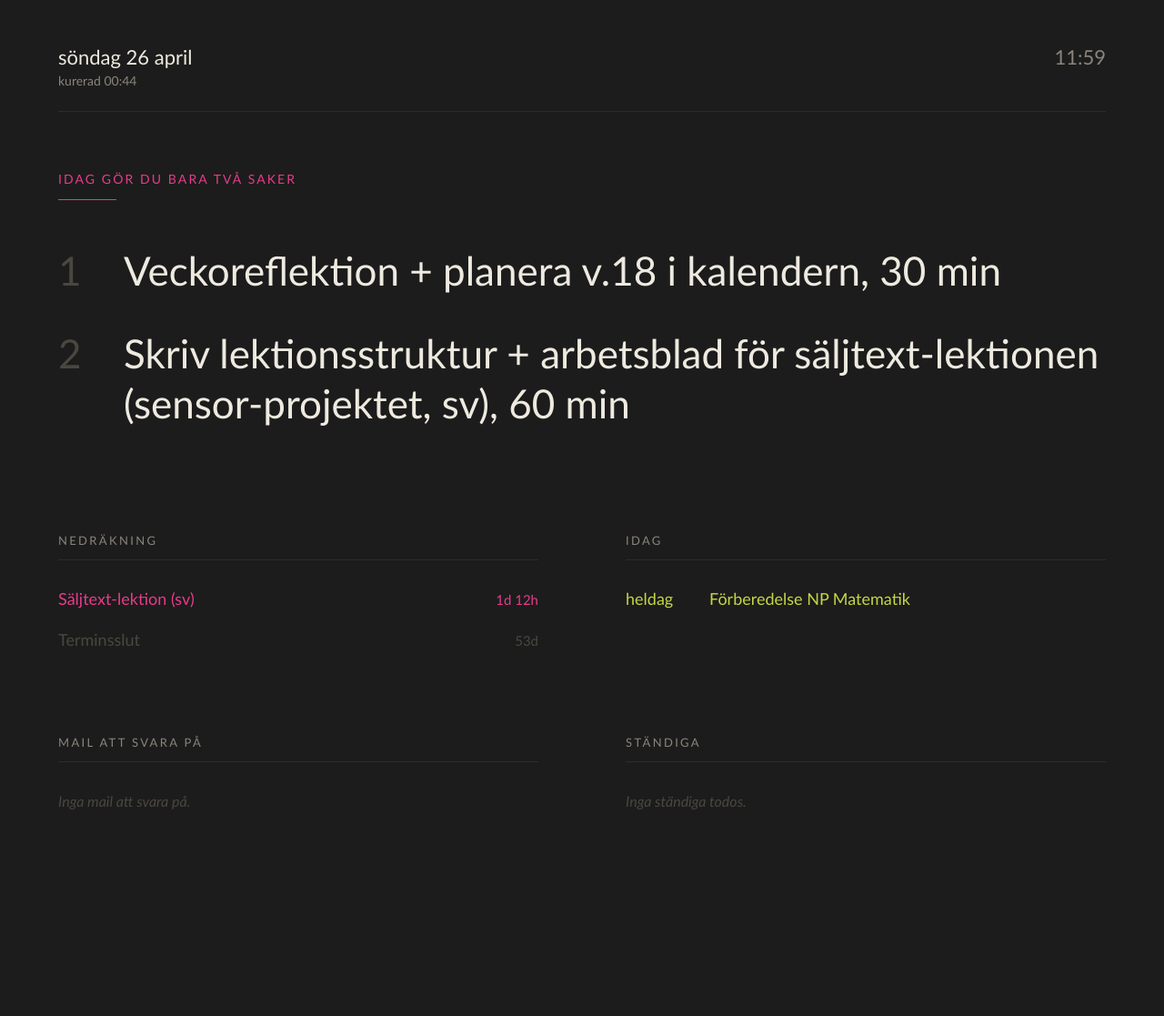
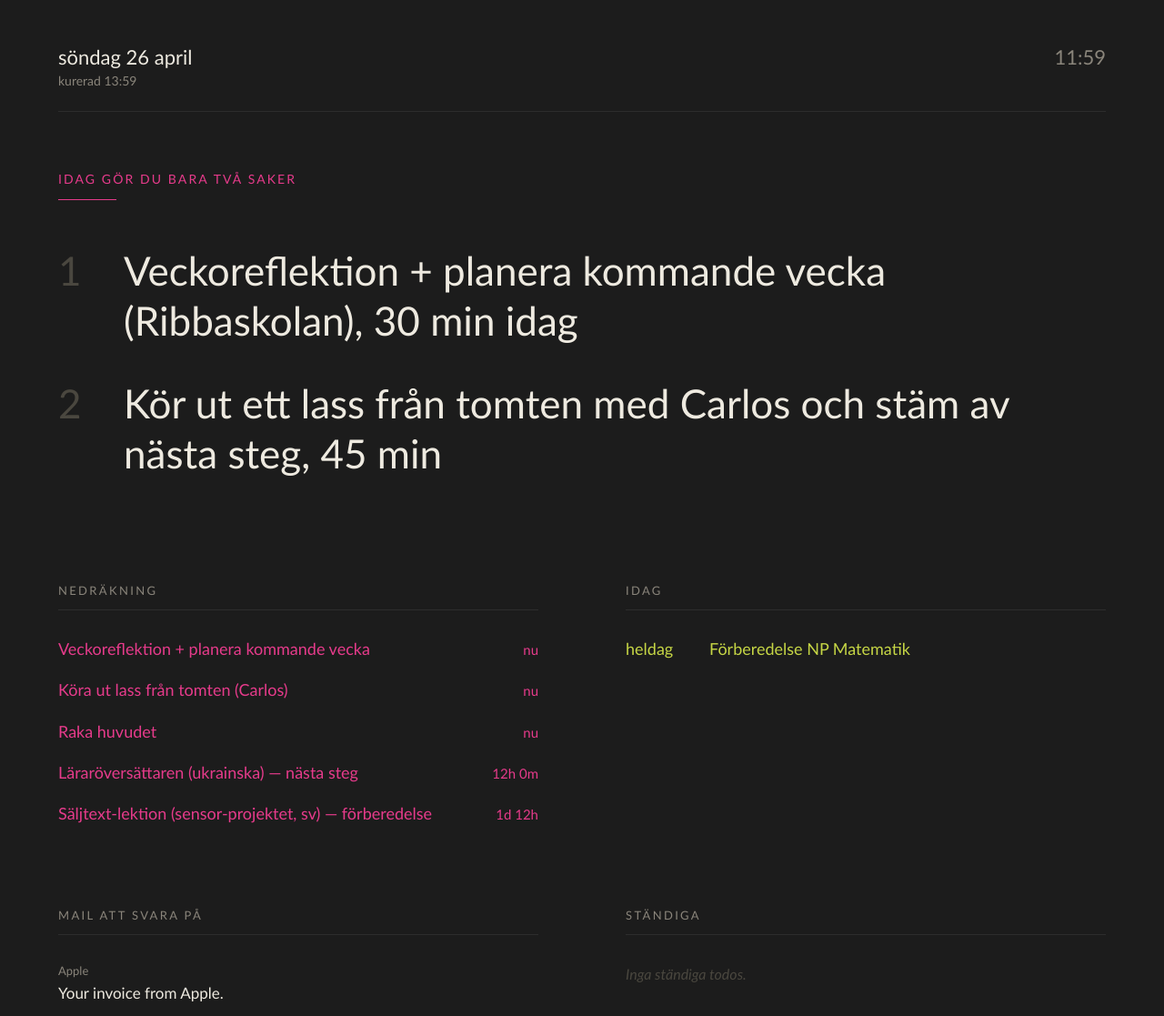
Before and after one commit to ximonse/fp560, a website: page index.html in a window 1280 px wide. Shown: the whole page at 91% size. Before the commit the page ends 1000 px from the top, so only its background shows below. Drawn offline with Linux system fonts and the light colour scheme.

Commit message:
Morgonsida 2026-04-26 11:59

```diff
--- a/index.html
+++ b/index.html
@@ -102,21 +102,21 @@
 <header>
   <div>
     <div class="date">söndag 26 april</div>
-    <div class="meta">kurerad 00:44</div>
+    <div class="meta">kurerad 13:59</div>
   </div>
   <div id="clock"></div>
 </header>
 
 <section class="two-todo">
   <div class="label">idag gör du bara två saker</div>
-  <ol><li><a href="https://tasks.google.com/tasks/all" target="_blank" rel="noopener">Veckoreflektion + planera v.18 i kalendern, 30 min</a></li><li><a href="https://tasks.google.com/tasks/all" target="_blank" rel="noopener">Skriv lektionsstruktur + arbetsblad för säljtext-lektionen (sensor-projektet, sv), 60 min</a></li></ol>
+  <ol><li><a href="https://tasks.google.com/tasks/all" target="_blank" rel="noopener">Veckoreflektion + planera kommande vecka (Ribbaskolan), 30 min idag</a></li><li><a href="https://tasks.google.com/tasks/all" target="_blank" rel="noopener">Kör ut ett lass från tomten med Carlos och stäm av nästa steg, 45 min</a></li></ol>
 </section>
 
 <div class="grid">
 
   <section class="countdowns">
     <h2>Nedräkning</h2>
-    <ul><li class="urgent"><a class="label" href="https://tasks.google.com/tasks/all" target="_blank" rel="noopener">Säljtext-lektion (sv)</a><span class="time" data-deadline="2026-04-28T00:00:00.000Z">2d 1h</span></li><li class="far"><a class="label" href="https://tasks.google.com/tasks/all" target="_blank" rel="noopener">Terminsslut</a><span class="time" data-deadline="2026-06-18T21:59:00.000Z">53d</span></li></ul>
+    <ul><li class="urgent"><a class="label" href="https://tasks.google.com/tasks/all" target="_blank" rel="noopener">Veckoreflektion + planera kommande vecka</a><span class="time" data-deadline="2026-04-26T00:00:00.000Z">nu</span></li><li class="urgent"><a class="label" href="https://tasks.google.com/tasks/all" target="_blank" rel="noopener">Köra ut lass från tomten (Carlos)</a><span class="time" data-deadline="2026-04-26T00:00:00.000Z">nu</span></li><li class="urgent"><a class="label" href="https://tasks.google.com/tasks/all" target="_blank" rel="noopener">Raka huvudet</a><span class="time" data-deadline="2026-04-26T00:00:00.000Z">nu</span></li><li class="urgent"><a class="label" href="https://tasks.google.com/tasks/all" target="_blank" rel="noopener">Läraröversättaren (ukrainska) — nästa steg</a><span class="time" data-deadline="2026-04-27T00:00:00.000Z">12h 0m</span></li><li class="urgent"><a class="label" href="https://tasks.google.com/tasks/all" target="_blank" rel="noopener">Säljtext-lektion (sensor-projektet, sv) — förberedelse</a><span class="time" data-deadline="2026-04-28T00:00:00.000Z">1d 12h</span></li></ul>
   </section>
 
   <section class="calendar">
@@ -126,7 +126,7 @@
 
   <section class="mail">
     <h2>Mail att svara på</h2>
-    <p class="empty-section">Inga mail att svara på.</p>
+    <ul><li><a href="https://mail.google.com/mail/u/0/#inbox" target="_blank" rel="noopener"><span class="from">Apple</span><span class="subject">Your invoice from Apple.</span></a></li></ul>
   </section>
 
   <section class="persistent">
```
